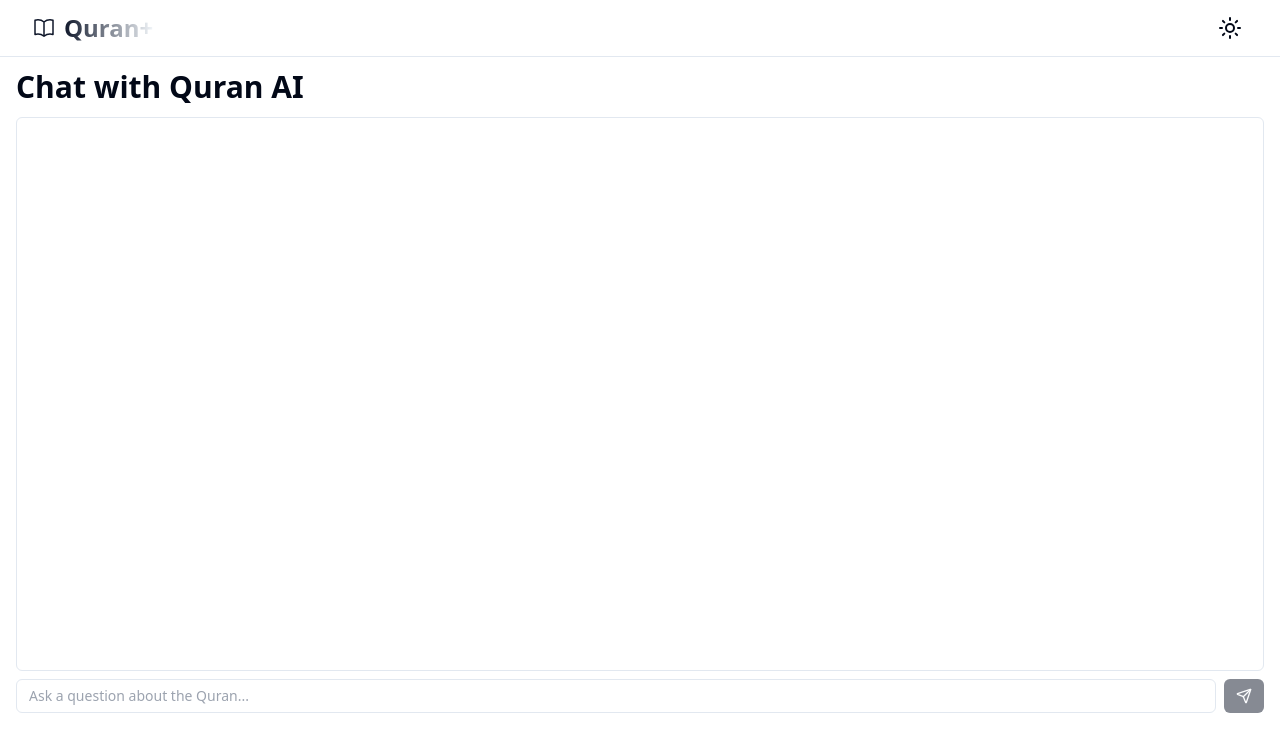
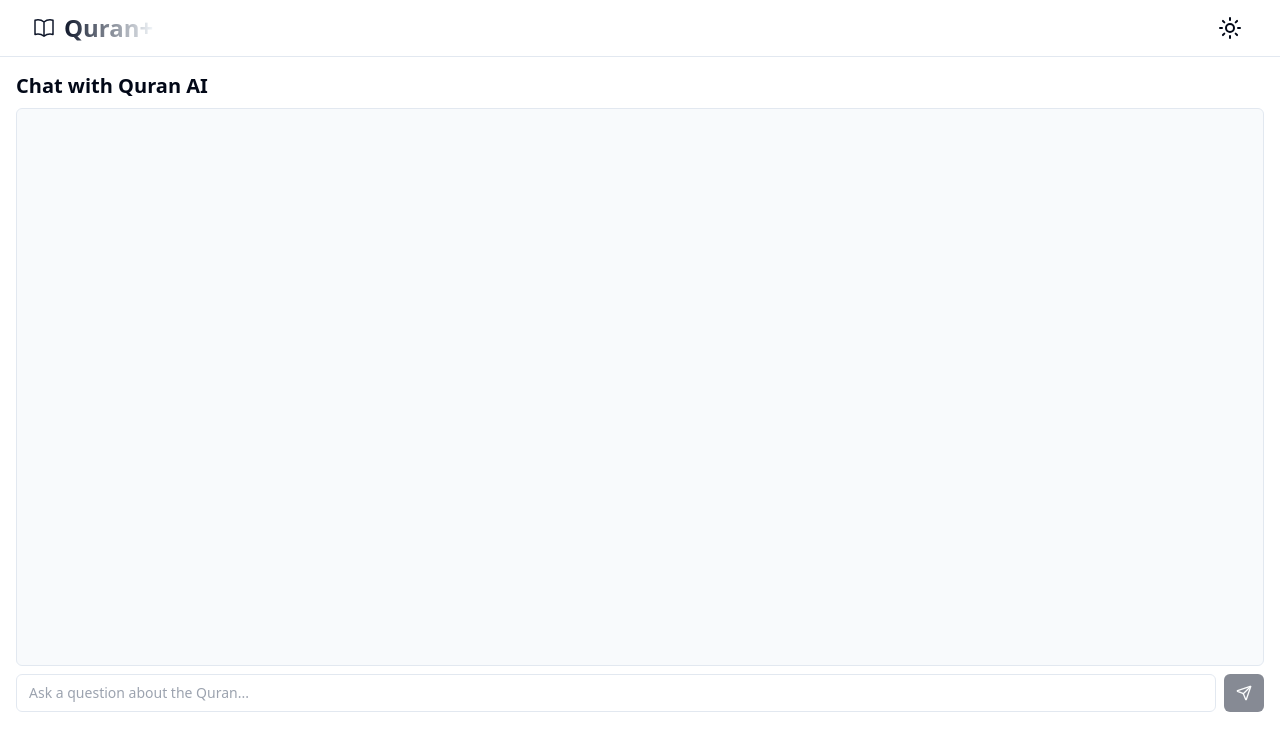
Before and after one commit to jpcpais01/QuranAI, a Next.js app: page /chat in a window 1280 px wide. Shown: the top 752 px of the page. Built offline with nearby package versions, Linux system fonts and the light colour scheme.

Commit message:
added some formating things

```diff
--- a/src/app/chat/page.tsx
+++ b/src/app/chat/page.tsx
@@ -67,13 +67,15 @@ export default function ChatPage() {
   }
 
   return (
-    <div className="h-[calc(100vh-5rem)] flex flex-col pb-16">
-      <div className="flex-1 container mx-auto px-4 flex flex-col h-full">
-        <h1 className="text-3xl font-bold my-3">Chat with Quran AI</h1>
+    <div className="fixed inset-x-0 top-16 bottom-20">
+      <div className="container mx-auto h-full px-4 flex flex-col">
+        <div className="py-2">
+          <h1 className="text-xl font-bold">Chat with Quran AI</h1>
+        </div>
 
-        <div className="flex-1 flex flex-col min-h-0">
-          <div className="flex-1 rounded-md border p-3 overflow-y-auto mb-2">
-            <div className="space-y-2">
+        <div className="flex-1 min-h-0">
+          <div className="h-full rounded-md border bg-muted/50 overflow-hidden">
+            <div className="h-full overflow-y-auto p-3 space-y-2">
               {messages.slice(1).map((message, index) => (
                 <div
                   key={index}
@@ -85,7 +87,7 @@ export default function ChatPage() {
                     className={`max-w-[80%] rounded-lg p-2 ${
                       message.role === "user"
                         ? "bg-primary text-primary-foreground"
-                        : "bg-muted"
+                        : "bg-background"
                     }`}
                   >
                     <p className="whitespace-pre-wrap text-sm">{message.content}</p>
@@ -94,26 +96,28 @@ export default function ChatPage() {
               ))}
               {isLoading && (
                 <div className="flex justify-start">
-                  <div className="max-w-[80%] rounded-lg p-2 bg-muted">
+                  <div className="max-w-[80%] rounded-lg p-2 bg-background">
                     <p className="text-sm">Thinking...</p>
                   </div>
                 </div>
               )}
             </div>
           </div>
+        </div>
 
+        <div className="py-2">
           <form onSubmit={handleSubmit} className="flex gap-2">
             <input
               type="text"
               value={input}
               onChange={(e) => setInput(e.target.value)}
               placeholder="Ask a question about the Quran..."
-              className="flex-1 px-3 py-1.5 rounded-md border focus:outline-none focus:ring-2 focus:ring-primary text-sm"
+              className="flex-1 px-3 py-2 rounded-md border bg-background focus:outline-none focus:ring-2 focus:ring-primary text-sm"
               disabled={isLoading}
             />
             <button
               type="submit"
-              className="px-3 py-1.5 bg-primary text-primary-foreground rounded-md hover:bg-primary/90 disabled:opacity-50"
+              className="px-3 py-2 bg-primary text-primary-foreground rounded-md hover:bg-primary/90 disabled:opacity-50"
               disabled={isLoading || !input.trim()}
             >
               <Send className="w-4 h-4" />
```
